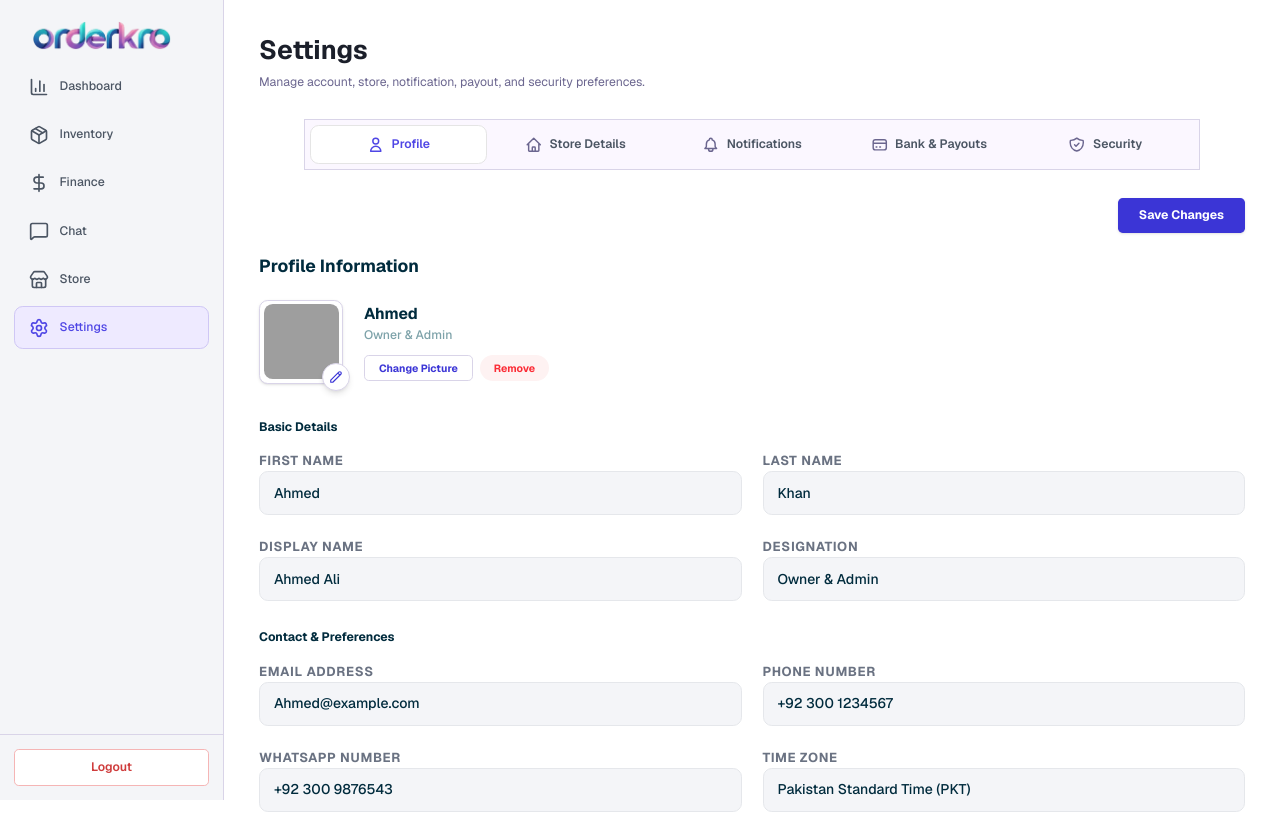
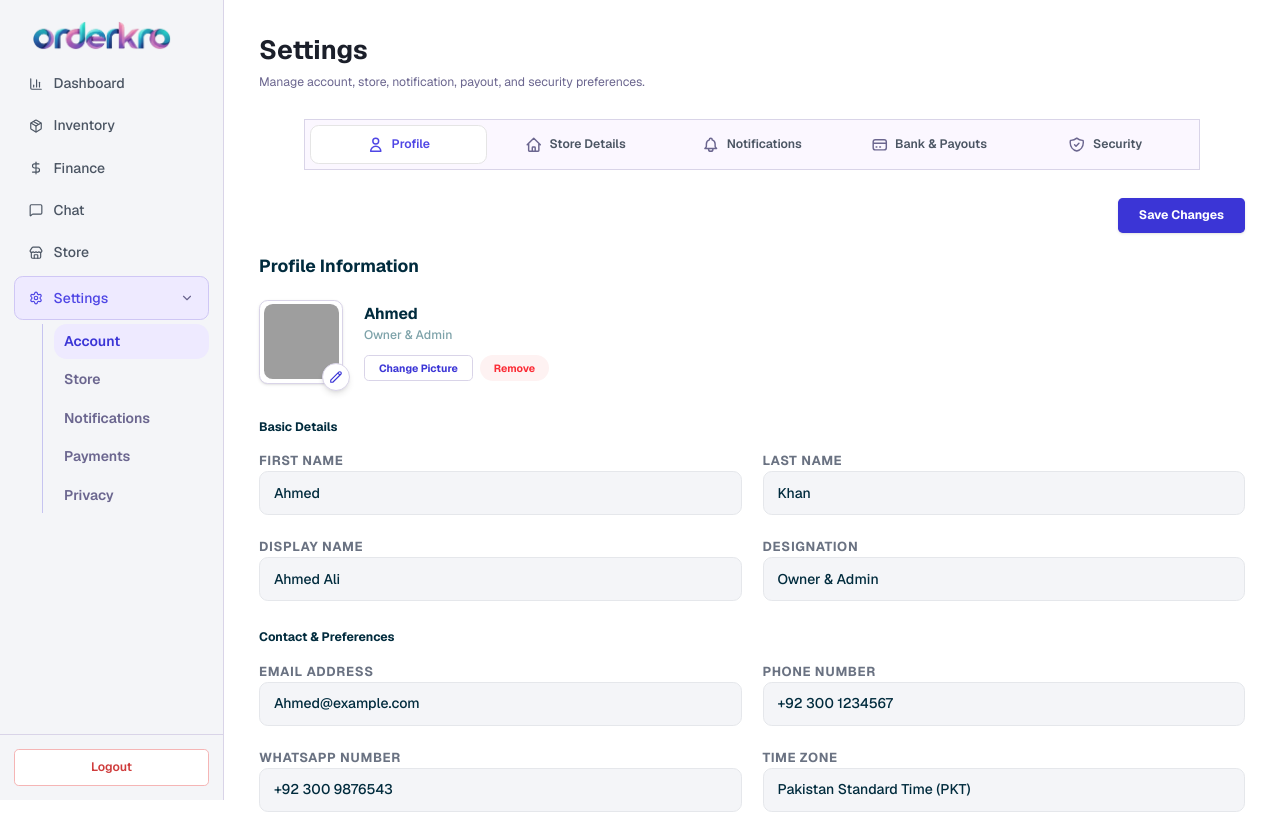
Before and after one commit to jawadr9899/seller-dashboard, a Next.js app: page /settings in a window 1280 px wide. Shown: the top 813 px of the page. Built offline with nearby package versions, Linux system fonts and the light colour scheme; grey boxes are pictures that could not be loaded.

Commit message:
add: dropdown for settings to sidebar; decrease font size

```diff
--- a/components/layout/Sidebar.tsx
+++ b/components/layout/Sidebar.tsx
@@ -2,7 +2,7 @@
 
 import React, { useEffect, useState } from "react";
 import Link from "next/link";
-import { usePathname } from "next/navigation";
+import { usePathname, useSearchParams } from "next/navigation";
 import { cn } from "@/lib/utils";
 import Image from "next/image";
 
@@ -18,13 +18,43 @@ interface SidebarProps {
   shopName?: string;
 }
 
+const settingsSubItems = [
+  { id: "account", label: "Account", href: "/settings/account" },
+  { id: "store", label: "Store", href: "/settings/store" },
+  {
+    id: "notifications",
+    label: "Notifications",
+    href: "/settings/notifications",
+  },
+  {
+    id: "payments",
+    label: "Payments",
+    href: "/settings/payments",
+  },
+  {
+    id: "privacy",
+    label: "Privacy",
+    href: "/settings/privacy",
+  },
+];
+
 export const Sidebar: React.FC<SidebarProps> = ({ items }) => {
   const pathname = usePathname();
+  const searchParams = useSearchParams();
   const [mounted, setMounted] = useState(false);
+  const [settingsOpen, setSettingsOpen] = useState(
+    pathname.startsWith("/settings"),
+  );
 
   useEffect(() => {
     setMounted(true);
   }, []);
+
+  useEffect(() => {
+    if (pathname.startsWith("/settings")) {
+      setSettingsOpen(true);
+    }
+  }, [pathname]);
 
   return (
     <aside className="hidden lg:flex flex-col w-64 bg-ok-surface-alt border-r border-ok-border sticky top-0 h-screen">
@@ -35,24 +65,107 @@ export const Sidebar: React.FC<SidebarProps> = ({ items }) => {
       <nav className="flex-1 overflow-y-auto px-4 pb-4">
         <div className="space-y-1.5">
           {items.map((item) => {
+            const isSettings = item.label.toLowerCase() === "settings";
             const isActive =
               mounted &&
-              (pathname === item.href || pathname.startsWith(item.href + "/"));
+              (isSettings
+                ? pathname.startsWith("/settings")
+                : pathname === item.href ||
+                  pathname.startsWith(item.href + "/"));
 
+            if (!isSettings) {
               return (
                 <Link
                   key={item.href}
                   href={item.href}
                   className={cn(
-                  "flex items-center gap-3 px-4 py-3 rounded-lg text-sm font-medium transition-all border",
+                    "flex items-center gap-3 px-4 py-2 rounded-lg text-base font-medium transition-all border",
                     isActive
                       ? "bg-ok-brand-subtle text-ok-chart-bar border-ok-border-brand"
                       : "text-ok-text border-transparent hover:bg-white hover:border-ok-border",
                   )}
                 >
-                {item.icon && <span className="text-lg">{item.icon}</span>}
+                  {item.icon && (
+                    <span className="text-base [&_svg]:h-4 [&_svg]:w-4">
+                      {item.icon}
+                    </span>
+                  )}
                   <span>{item.label}</span>
                 </Link>
+              );
+            }
+
+            const activeSettingsSection = pathname.startsWith("/settings/")
+              ? pathname.split("/")[2] || "account"
+              : searchParams.get("section") || "account";
+
+            return (
+              <div key={item.href}>
+                <button
+                  onClick={() => setSettingsOpen((prev) => !prev)}
+                  className={cn(
+                    "w-full flex items-center justify-between gap-3 px-4 py-3 rounded-lg text-base font-medium transition-all border",
+                    isActive
+                      ? "bg-ok-brand-subtle text-ok-chart-bar border-ok-border-brand"
+                      : "text-ok-text border-transparent hover:bg-white hover:border-ok-border",
+                  )}
+                  aria-expanded={settingsOpen}
+                  aria-controls="settings-submenu"
+                >
+                  <span className="flex items-center gap-3">
+                    {item.icon && (
+                      <span className="text-base [&_svg]:h-4 [&_svg]:w-4">
+                        {item.icon}
+                      </span>
+                    )}
+                    <span>{item.label}</span>
+                  </span>
+                  <svg
+                    className={cn(
+                      "h-4 w-4 text-ok-text-muted transition-transform",
+                      settingsOpen ? "rotate-90" : "rotate-0",
+                    )}
+                    viewBox="0 0 24 24"
+                    fill="none"
+                    stroke="currentColor"
+                    strokeWidth="2"
+                  >
+                    <path
+                      strokeLinecap="round"
+                      strokeLinejoin="round"
+                      d="M9 6l6 6-6 6"
+                    />
+                  </svg>
+                </button>
+
+                {settingsOpen && (
+                  <div
+                    id="settings-submenu"
+                    className="ml-8 mt-1 space-y-1 border-l border-ok-brand/25 pl-3"
+                  >
+                    {settingsSubItems.map((subItem) => {
+                      const subActive =
+                        pathname.startsWith("/settings") &&
+                        activeSettingsSection === subItem.id;
+
+                      return (
+                        <Link
+                          key={subItem.id}
+                          href={subItem.href}
+                          className={cn(
+                            "block rounded-xl px-3 py-2 text-base font-semibold transition-colors",
+                            subActive
+                              ? "bg-ok-brand-subtle text-ok-brand"
+                              : "text-ok-text-muted hover:bg-ok-brand-ghost hover:text-ok-brand",
+                          )}
+                        >
+                          {subItem.label}
+                        </Link>
+                      );
+                    })}
+                  </div>
+                )}
+              </div>
             );
           })}
         </div>
```
Lines whose indentation alone changed are shown as unchanged.
